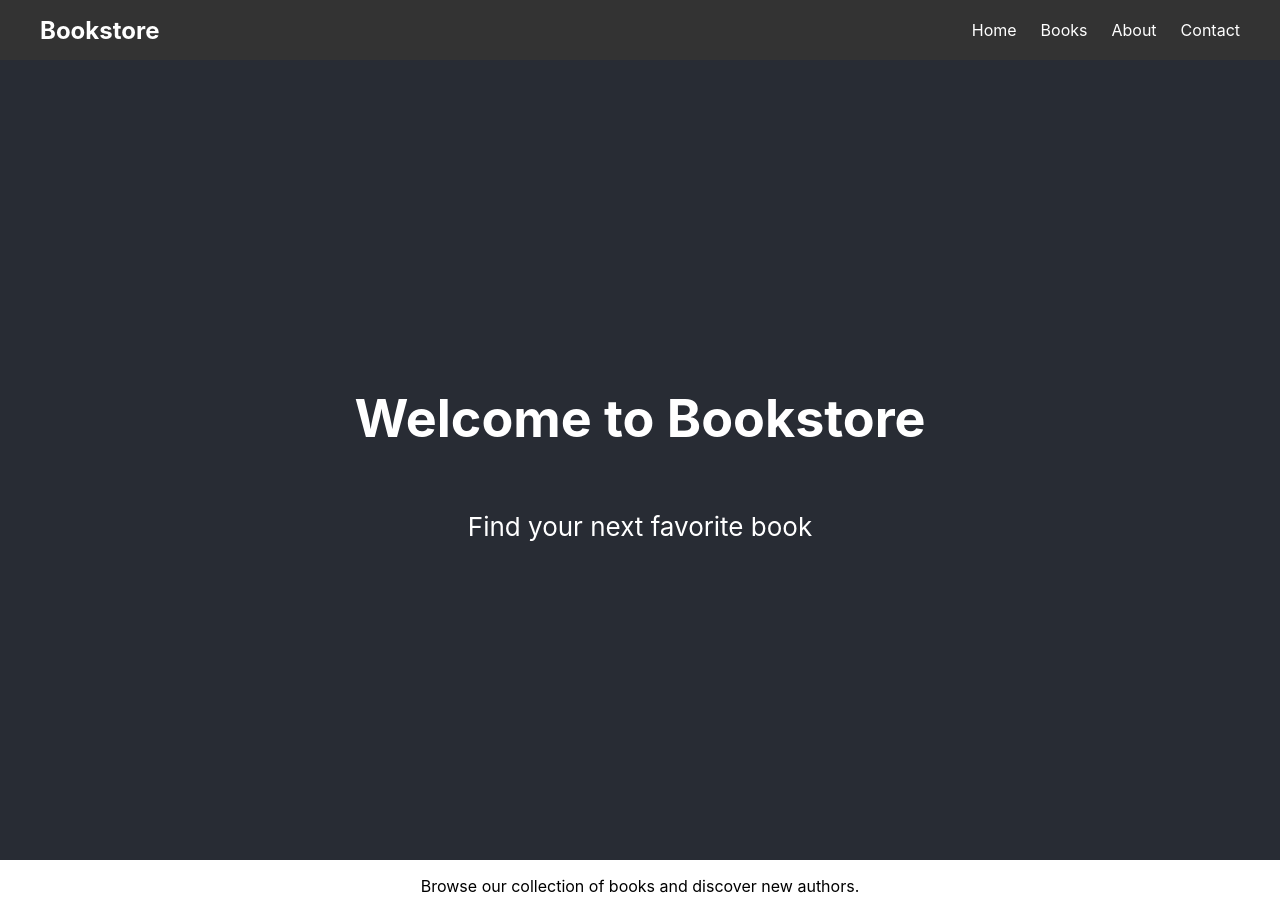
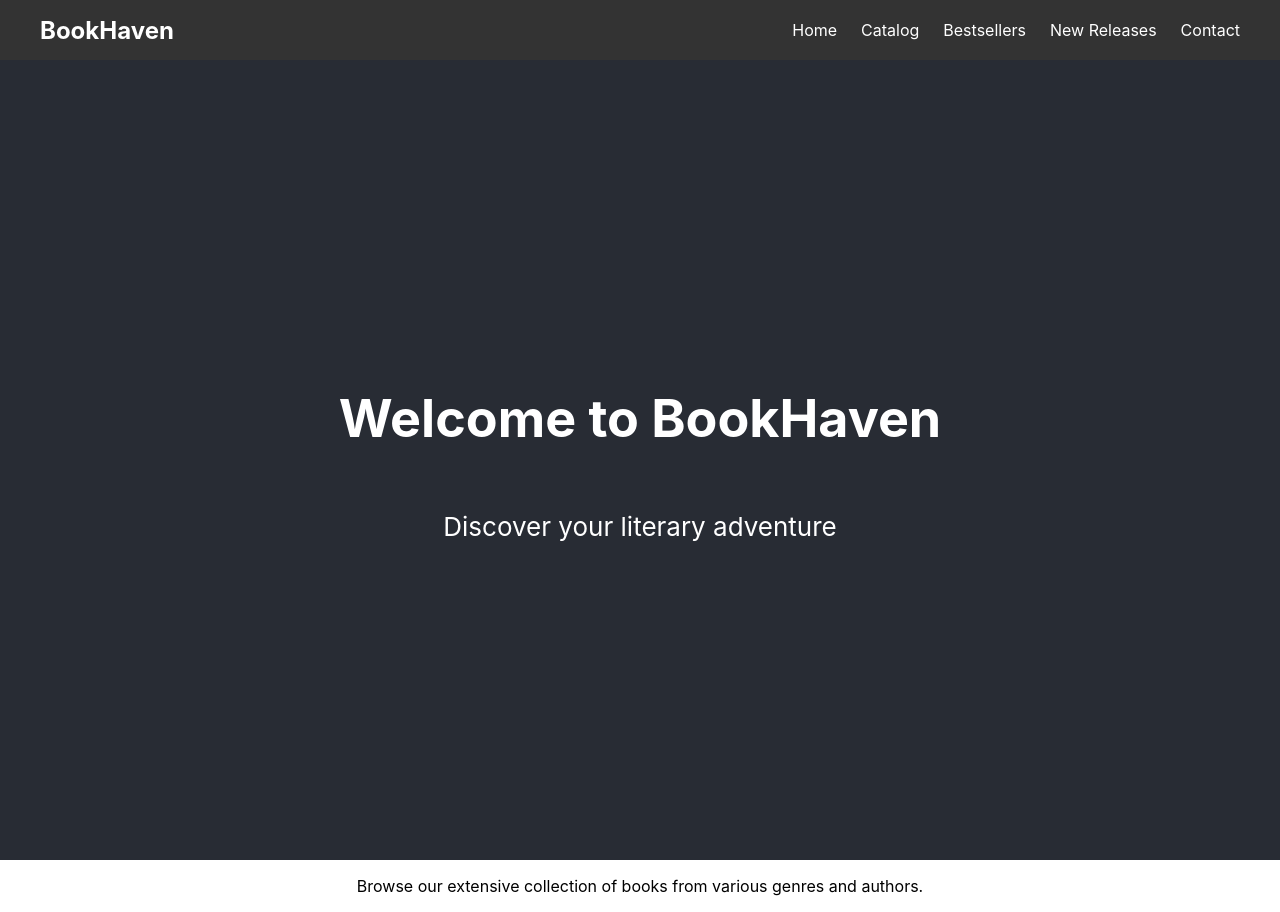
Before and after one commit to Arktra/react-firebase-devops-poros, a React (Create React App) app: page / in a window 1280 px wide. Built offline with nearby package versions, Linux system fonts and the light colour scheme.

Commit message:
Update Navbar and App with BookHaven branding

```diff
--- a/src/App.js
+++ b/src/App.js
@@ -8,11 +8,11 @@ function App() {
       <Navbar />
       <div className="container">
         <header className="App-header">
-          <h1>Welcome to Bookstore</h1>
-          <p>Find your next favorite book</p>
+          <h1>Welcome to BookHaven</h1>
+          <p>Discover your literary adventure</p>
         </header>
         <main>
-          <p>Browse our collection of books and discover new authors.</p>
+          <p>Browse our extensive collection of books from various genres and authors.</p>
         </main>
       </div>
     </div>
--- a/src/components/Navbar.js
+++ b/src/components/Navbar.js
@@ -6,17 +6,20 @@ function Navbar() {
     <nav className="navbar">
       <div className="navbar-container">
         <div className="navbar-logo">
-          <a href="/">Bookstore</a>
+          <a href="/">BookHaven</a>
         </div>
         <ul className="navbar-menu">
           <li className="navbar-item">
             <a href="/" className="navbar-link">Home</a>
           </li>
           <li className="navbar-item">
-            <a href="/books" className="navbar-link">Books</a>
+            <a href="/catalog" className="navbar-link">Catalog</a>
           </li>
           <li className="navbar-item">
-            <a href="/about" className="navbar-link">About</a>
+            <a href="/bestsellers" className="navbar-link">Bestsellers</a>
+          </li>
+          <li className="navbar-item">
+            <a href="/new-releases" className="navbar-link">New Releases</a>
           </li>
           <li className="navbar-item">
             <a href="/contact" className="navbar-link">Contact</a>
```
